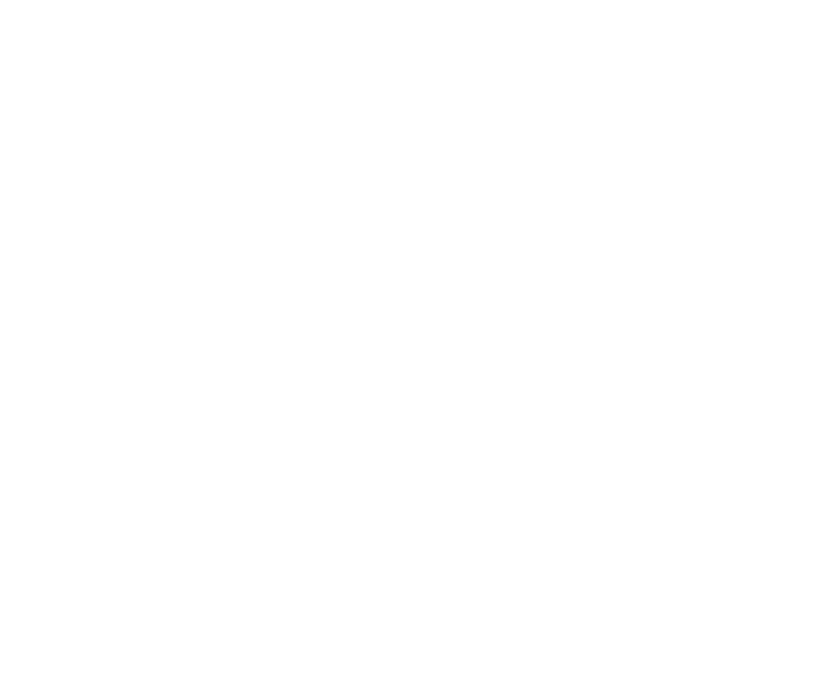
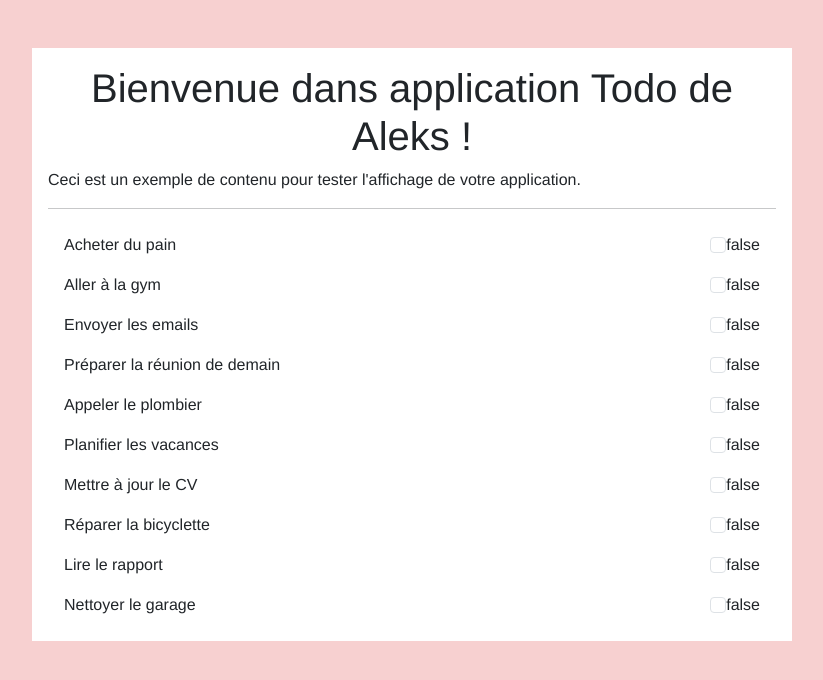
Before and after one commit to Aleks512/site-vue, a Vue app: page / in a window 1280 px wide. Shown: the top 680 px of the page, without its empty margins (228-1051 px from the left). Built offline with nearby package versions, Linux system fonts and the light colour scheme.

Commit message:
template with directives

```diff
--- a/src/App.vue
+++ b/src/App.vue
@@ -1,19 +1,50 @@
 <template>
-<div class="" id="app">
-
-</div>
-
+  <div id="todo">
+    <div class="container mt-5">
+      <div class="row justify-content-md-center">
+        <div class="col-md-8 bg-white p-3">
+          <h1 class="text-center">Bienvenue dans application Todo de {{ name }} !</h1>
+          <p>Ceci est un exemple de contenu pour tester l'affichage de votre application.</p>
+          <hr>
+          <div class="d-flex align-items-center justify-content-between px-3 py-2" v-for="t in tasks" :key="t.task">
+            <div>{{ t.task }}</div>
+            <div><input type="checkbox" v-model="t.completed" class="form-check-input"/>{{ t.completed }}</div>
+          </div>
+        </div>
+      </div>
+    </div>
+  </div>
 </template>
 
+
 <script>
-
-
 export default {
   name: 'App',
-
+  data() {
+    return {
+      name: 'Aleks',
+      tasks : [
+    {"task": "Acheter du pain", "completed": false},
+    {"task": "Aller à la gym", "completed": false},
+    {"task": "Envoyer les emails", "completed": false},
+    {"task": "Préparer la réunion de demain", "completed": false},
+    {"task": "Appeler le plombier", "completed": false},
+    {"task": "Planifier les vacances", "completed": false},
+    {"task": "Mettre à jour le CV", "completed": false},
+    {"task": "Réparer la bicyclette", "completed": false},
+    {"task": "Lire le rapport", "completed": false},
+    {"task": "Nettoyer le garage", "completed": false}
+]
+,
+    };
+  },
 }
 </script>
 
 <style>
-
+ html body {
+    background-color:rgb(247, 208, 208);
+    margin: 0;
+    font-family: Avenir, Helvetica, Arial, sans-serif;
+  }
 </style>
```
